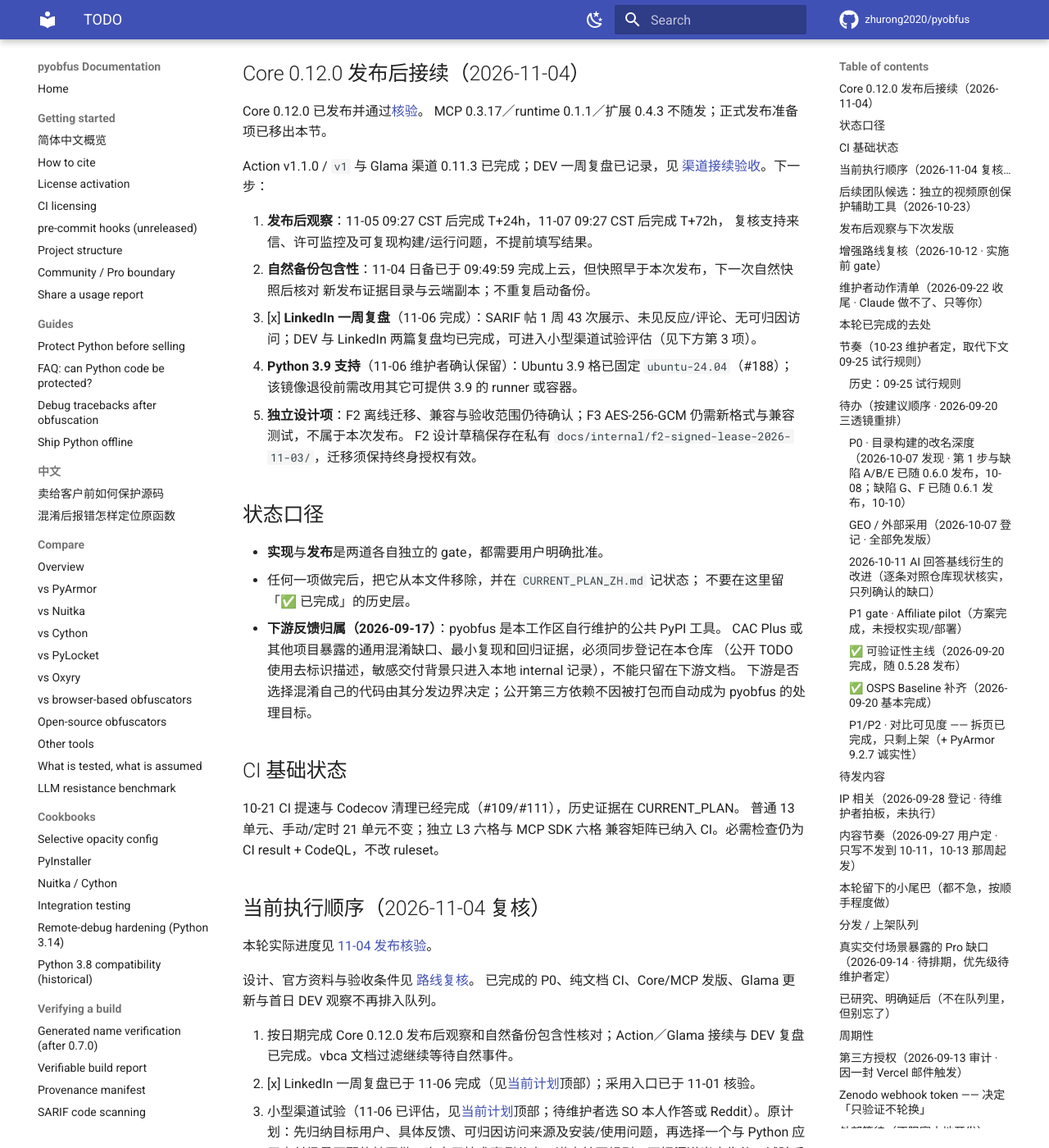
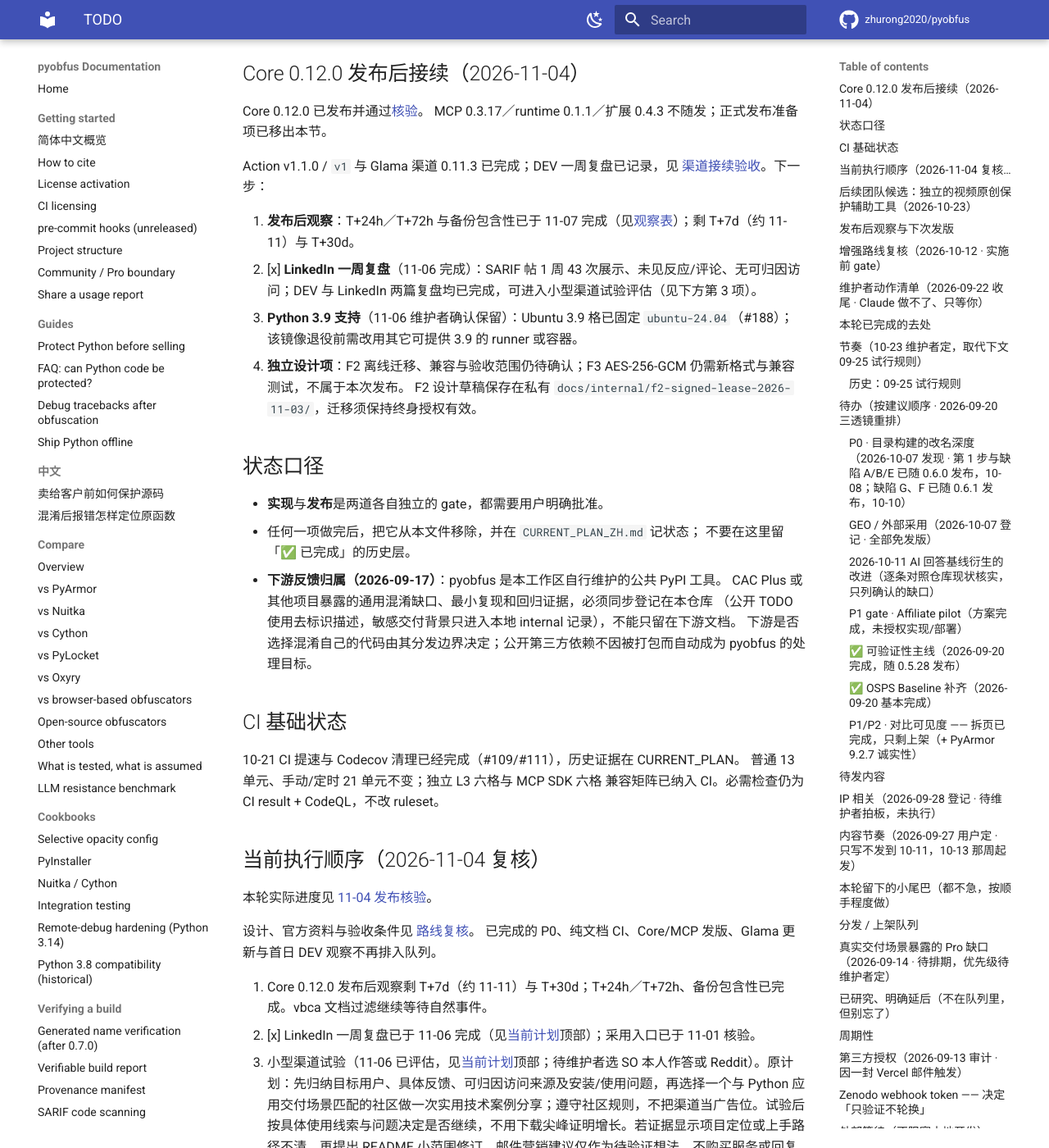
Before and after one commit to zhurong2020/pyobfus, an MkDocs documentation site: the page built from docs/TODO.md, in a window 1280 px wide and 1400 px high, scrolled down 452 px. Shown: the whole window at 82% size. Built offline with MkDocs 1.6.1 and Material for MkDocs 9.7.7, drawn with Linux system fonts in a browser that asks for light colours; comment, search, counter and statistics services are not loaded; some of the changed text lies outside the part shown.

Commit message:
docs: drop completed TODO items (Chinese guide page, T+24h/T+72h, backup check) (#206)
Co-authored-by: Claude Opus 5.5 <noreply@anthropic.com>

```diff
--- a/docs/TODO.md
+++ b/docs/TODO.md
@@ -24,10 +24,7 @@ MCP 0.3.17／runtime 0.1.1／扩展 0.4.3 不随发；正式发布准备项已
 Action v1.1.0 / `v1` 与 Glama 渠道 0.11.3 已完成；DEV 一周复盘已记录，见
 [渠道接续验收](CORE_012_CHANNEL_FOLLOWUP_2026-11-04.md)。下一步：
 
-1. **发布后观察**：11-05 09:27 CST 后完成 T+24h，11-07 09:27 CST 后完成 T+72h，
-   复核支持来信、许可监控及可复现构建/运行问题，不提前填写结果。
-2. **自然备份包含性**：11-04 日备已于 09:49:59 完成上云，但快照早于本次发布，下一次自然快照后核对
-   新发布证据目录与云端副本；不重复启动备份。
+1. **发布后观察**：T+24h／T+72h 与备份包含性已于 11-07 完成（见[观察表](CORE_012_POST_RELEASE_OBSERVATION.md)）；剩 T+7d（约 11-11）与 T+30d。
 3. [x] **LinkedIn 一周复盘**（11-06 完成）：SARIF 帖 1 周 43 次展示、未见反应/评论、无可归因访问；DEV 与 LinkedIn 两篇复盘均已完成，可进入小型渠道试验评估（见下方第 3 项）。
 4. **Python 3.9 支持**（11-06 维护者确认保留）：Ubuntu 3.9 格已固定 `ubuntu-24.04`（#188）；该镜像退役前需改用其它可提供 3.9 的 runner 或容器。
 5. **独立设计项**：F2 离线迁移、兼容与验收范围仍待确认；F3 AES-256-GCM
@@ -58,7 +55,7 @@ Action v1.1.0 / `v1` 与 Glama 渠道 0.11.3 已完成；DEV 一周复盘已记
 设计、官方资料与验收条件见 [路线复核](ROADMAP_REVIEW_2026-10-30.md)。
 已完成的 P0、纯文档 CI、Core/MCP 发版、Glama 更新与首日 DEV 观察不再排入队列。
 
-1. 按日期完成 Core 0.12.0 发布后观察和自然备份包含性核对；Action／Glama 接续与 DEV 复盘已完成。vbca 文档过滤继续等待自然事件。
+1. Core 0.12.0 发布后观察剩 T+7d（约 11-11）与 T+30d；T+24h／T+72h、备份包含性已完成。vbca 文档过滤继续等待自然事件。
 2. [x] LinkedIn 一周复盘已于 11-06 完成（见[当前计划](CURRENT_PLAN_ZH.md)顶部）；采用入口已于 11-01 核验。
 3. 小型渠道试验（11-06 已评估，见[当前计划](CURRENT_PLAN_ZH.md)顶部；待维护者选 SO 本人作答或 Reddit）。原计划：先归纳目标用户、具体反馈、可归因访问来源及安装/使用问题，再选择一个与 Python 应用交付场景匹配的社区做一次实用技术案例分享；遵守社区规则，不把渠道当广告位。试验后按具体使用线索与问题决定是否继续，不用下载尖峰证明增长。若证据显示项目定位或上手路径不清，再提出 README 小范围修订。邮件营销建议仅作为待验证想法，不购买服务或回复推销邮件。
 4. 收到真实最小复现后：优先正确性与诊断，再决定 L3 覆盖或资源密钥范围。
@@ -356,9 +353,6 @@ AI 代码、源码不上传（问题在**没被检索到**，不是缺内容）
 
 - [ ] **CLI `--check` 是否改为默认离线：10-11 维护者定先保持默认联网；密钥检查已于 10-11 合并（PR #74），可随时复审**（2026-10-11 写联网行为页时登记）：CLI 默认查 PyPI、MCP 默认不查，
       两处不一致。改为默认离线是行为变更，要发版并在 CHANGELOG 写明；不改则维持 `docs/NETWORK_BEHAVIOR.md` 现有说明。
-- [ ] P2 · 中文任务页「卖给客户前如何保护 Python 源码」。证据：中文 Q9/Q11/Q12 三个环境全空白，而 Perplexity Q10 引用了
-      `README.zh-CN.md`（有中文内容就会被用）。与「中文最小维护面」政策冲突，**待维护者定**；如做，只做 Pages `/zh-cn/` 一页。
-
 **内容选题证据（补到下方选题池第 3、4 篇，不新增题目）**：第 3 篇可直接回应「Nuitka 编译后改名就没意义」这一误解（B3 原话 +
 cookbook 实测表）；第 4 篇需覆盖 ChatGPT 实际推荐的 Opy / python-minifier 等，配合上面的开源混淆器比较页。
 
```
